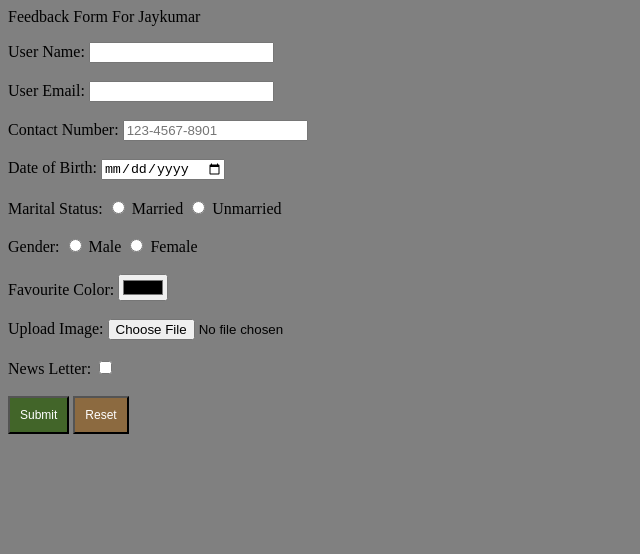
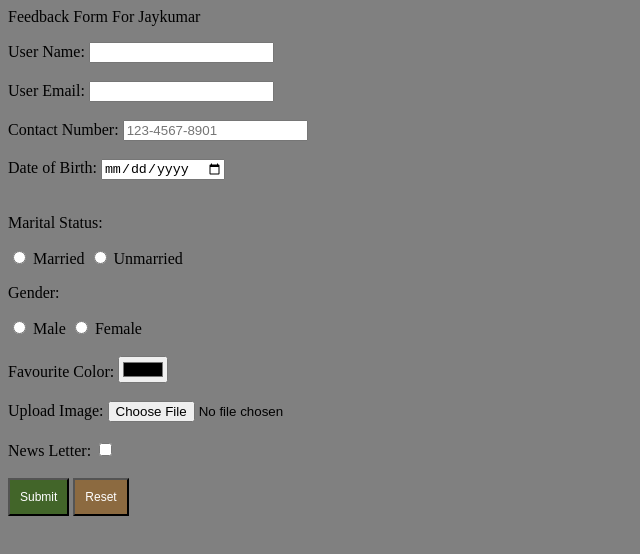
Before and after one commit to JayDamania/First_Project, a plain HTML site: page feedbackform.html in a window 1280 px wide. Shown: the whole page, without its empty margins (0-640 px from the left). Drawn offline with Linux system fonts and the light colour scheme.

Commit message:
fourth commit

```diff
--- a/feedbackform.html
+++ b/feedbackform.html
@@ -31,16 +31,26 @@
     <br>
 
     <div>
-        <label for="mstat">Marital Status:</label>
-        <input type="radio" name="mstat" id="mstat"> Married
-        <input type="radio" name="mstat" id="mstat"> Unmarried
+        <p>Marital Status:</p>
+
+        <input type="radio" name="Marital Status" id="Married">
+        <label for="Married">Married</label>
+
+    <input type="radio" name="Marital Status" id="Unmarried">
+    <label for="Unmarried">Unmarried</label>
+
     </div>
-<br>
+
 
     <div>
-        <label for="Gender">Gender:</label>
-        <input type="radio" name="Gender" id="Gender"> Male
-        <input type="radio" name="Gender" id="Gender"> Female
+        <p>Gender:</p>
+
+        <input type="radio" name="Gender" id="Male">
+        <label for="Male">Male</label>
+
+    <input type="radio" name="Gender" id="Female">
+    <label for="Female">Female</label>
+
     </div>
     <br>
 
```
Also changed, not shown: index.html (+3 -1 lines).
